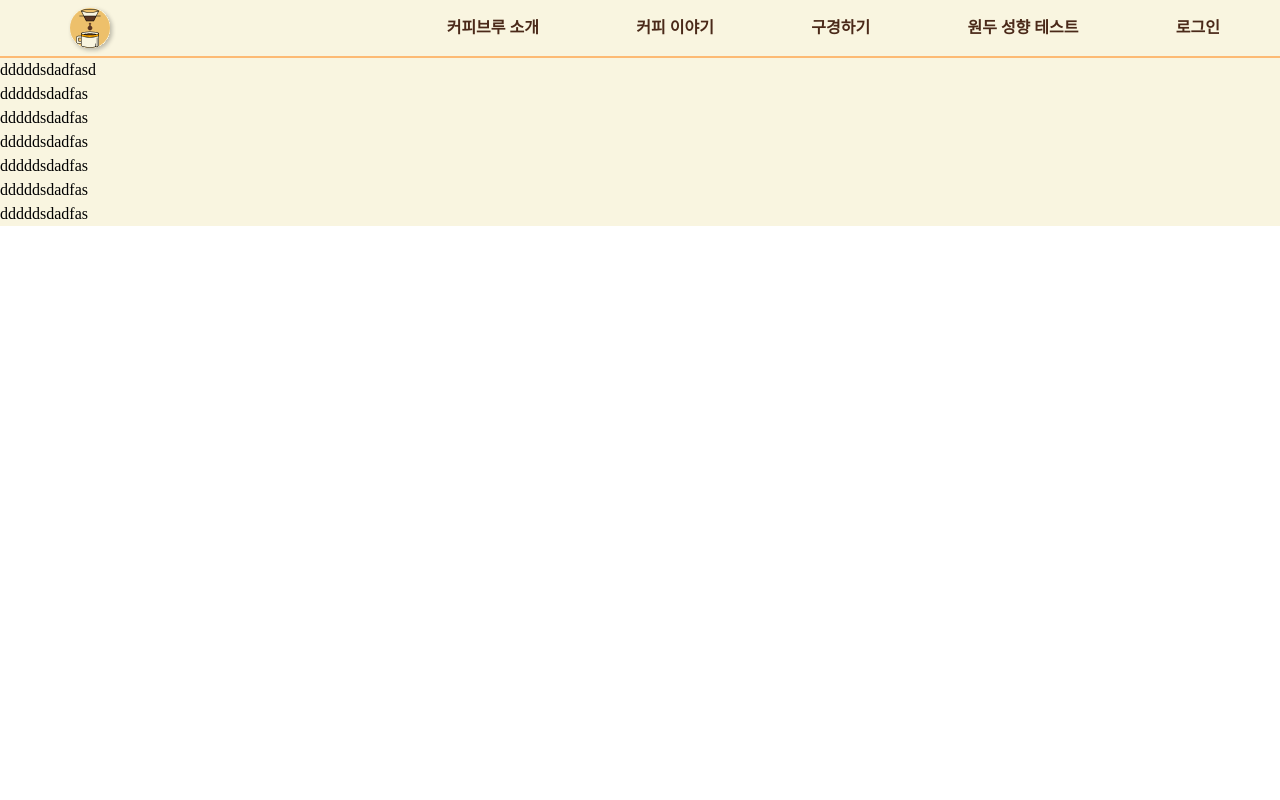
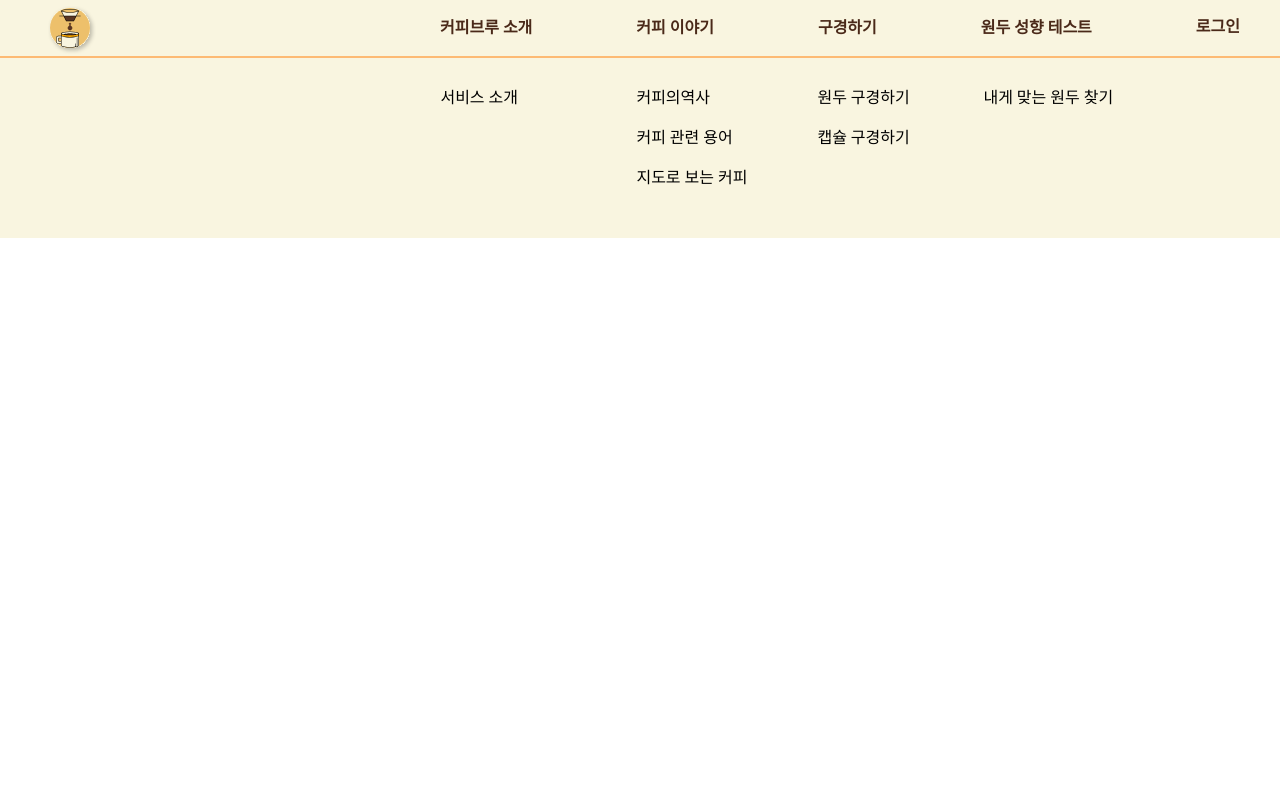
Before and after one commit to sanghyun0603/CoffeeBrew, a React (Create React App) app in the folder front/: page / in a window 1280 px wide. Shown: the top 800 px of the page. Built offline with nearby package versions, Linux system fonts and the light colour scheme; a web font is replaced by a local one.

Commit message:
feat: 상단네비바 완성 #15

```diff
--- a/front/src/components/login/Login.tsx
+++ b/front/src/components/login/Login.tsx
@@ -54,6 +54,7 @@ export const LoginModal = () => {
   return (
     <div>
       <button
+        className="animate-bounce"
         onClick={() => {
           handleClickOpen();
         }}
--- a/front/src/components/navbarandfoot/DropDown.tsx
+++ b/front/src/components/navbarandfoot/DropDown.tsx
@@ -1,15 +1,38 @@
 import React from 'react';
+import tw from 'tailwind-styled-components';
 
+/** 풀드랍다운컴포넌트 */
 export const DropDown = () => {
   return (
-    <div className=" z-50 fixed bg-navColor border-t-orange-300 border-t-2 w-screen">
-      <p>dddddsdadfasd</p>
-      <p>dddddsdadfas</p>
-      <p>dddddsdadfas</p>
-      <p>dddddsdadfas</p>
-      <p>dddddsdadfas</p>
-      <p>dddddsdadfas</p>
-      <p>dddddsdadfas</p>
-    </div>
+    <DropOuter>
+      <div className="flex w-1200 mx-auto justify-end">
+        <div className="flex flex-col w-dropdown mb-10 mt-5 ">
+          <div className="flex flex-row ml-dropdown justify-start items-center my-2">
+            <div className="w-dropdownbrew">서비스 소개</div>
+            <div className="w-dropdownstory">커피의역사</div>
+            <div className="w-dropdownlist">원두 구경하기</div>
+            <div>내게 맞는 원두 찾기</div>
+          </div>
+          <div className="flex flex-row ml-dropdown justify-start items-center my-2">
+            <div className="w-dropdownstory ml-dropdown1">커피 관련 용어</div>
+            <div className="">캡슐 구경하기</div>
+          </div>
+          <div className="flex flex-row ml-dropdown justify-between items-center my-2">
+            <div className="ml-dropdown1">
+              <div>지도로 보는 커피</div>
+            </div>
+          </div>
+        </div>
+      </div>
+    </DropOuter>
   );
 };
+
+const DropOuter = tw.div`z-50 fixed bg-navColor border-t-orange-300 border-t-2 w-screen animate-fade-in-up`;
+
+//display: flex;
+// flex-direction: row;
+// justify-content: flex-end;
+// align-items: center;
+// padding: 4px 0px;
+// gap: 8px;
--- a/front/src/components/navbarandfoot/Navbar.tsx
+++ b/front/src/components/navbarandfoot/Navbar.tsx
@@ -8,19 +8,20 @@ import { LoginModal } from '../login/Login';
 const Navbar = () => {
   const navigate = useNavigate();
   const dropdownRef = useRef<HTMLDivElement>(null);
-  const [isMenuDropDownOpen, setMenuDropDownOpen] = useState(false);
+  const [isMenuDropDownOpen, setMenuDropDownOpen] = useState(true);
   const closeHoverMenu = () => {
     setMenuDropDownOpen(false);
   };
   useOnHoverOutside(dropdownRef, closeHoverMenu);
   return (
     <div
+      className=""
       ref={dropdownRef}
       onMouseOver={() => setMenuDropDownOpen(true)}
       onMouseOut={() => setMenuDropDownOpen(false)} //외부로나갔을때 사라지게
     >
       <NavBa>
-        <div className="flex w-1200 mx-auto justify-between px-5">
+        <div className="flex w-1200 mx-auto justify-between ">
           <NDiv
             onClick={() => {
               navigate('/');
--- a/front/tailwind.config.js
+++ b/front/tailwind.config.js
@@ -13,6 +13,10 @@ module.exports = {
       width: {
         1200: '1200px',
         120: '120px',
+        dropdown: '78.3%',
+        dropdownbrew: '196px',
+        dropdownstory: '181px',
+        dropdownlist: '166px',
       },
       height: {
         920: '920px',
@@ -24,10 +28,25 @@ module.exports = {
       },
       margin: {
         '10vh': '7vh',
+        dropdown: '140px',
+        dropdown1: '196px',
       },
       zIndex: {
         100: 100,
       },
+      keyframes: {
+        'fade-in-up': {
+          '0%': {
+            opacity: '0',
+            transform: 'translateY(0)',
+          },
+          '100%': {
+            opacity: '1',
+            transform: 'translateY(0)',
+          },
+        },
+      },
+      animation: { 'fade-in-up': 'fade-in-up 1s ease-out' },
     },
   },
   plugins: [],
```
